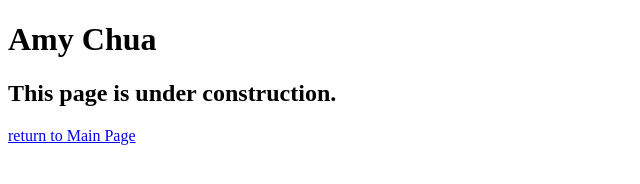
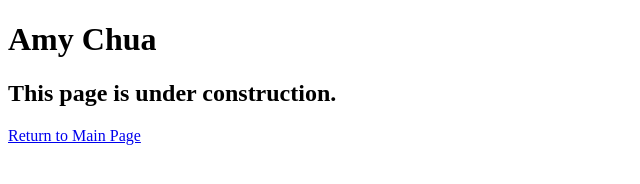
Before and after one commit to AmoghRKaree/A08, a plain HTML site: page speakers/chua.html in a window 1280 px wide. Shown: the full height of the page, 0-640 px from the left. Drawn offline with Linux system fonts and the light colour scheme.

Commit message:
Update chua.html

```diff
--- a/speakers/chua.html
+++ b/speakers/chua.html
@@ -11,7 +11,7 @@
 	<main>
 		<h1>Amy Chua</h1>
 		<h2>This page is under construction.</h2>
-		<a href = '/A08/index.html'>return to Main Page</a>
+		<a href = '/A08/index.html'>Return to Main Page</a>
 	</main>
 </body>
 
```
